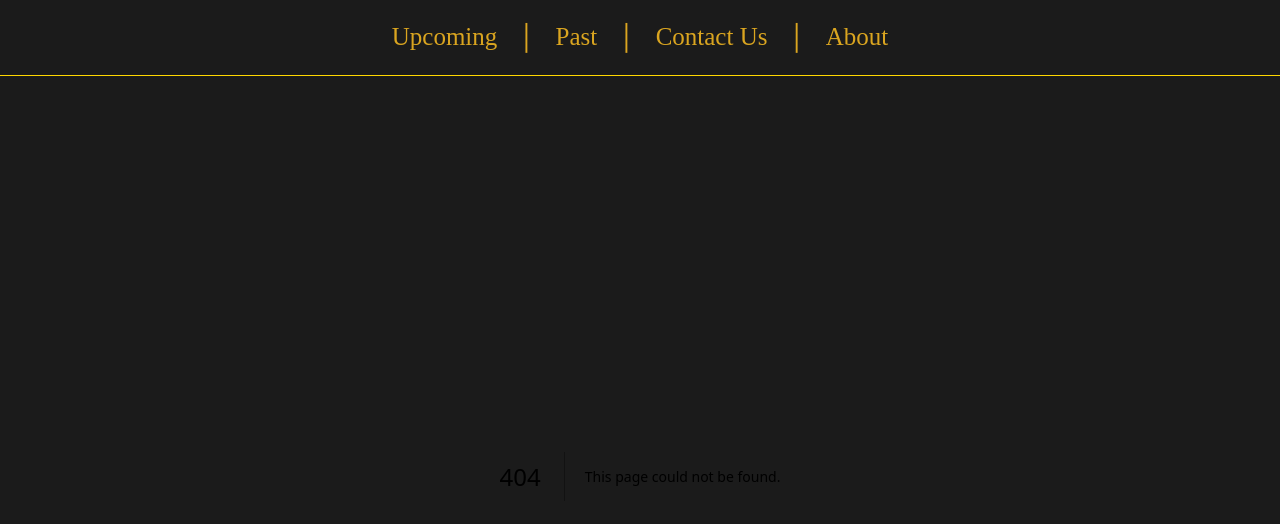
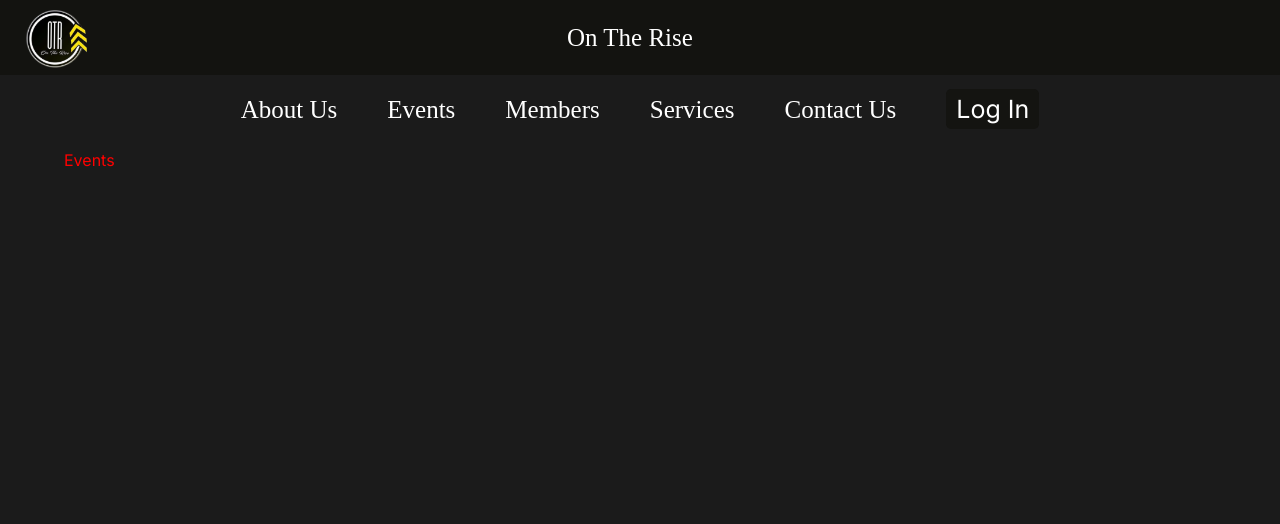
Before and after one commit to Imagine-Software-Club/PRJ-5WFU3-OnTheRiseWebsite, a Next.js app: page /events in a window 1280 px wide. Before the commit this address had no page. Shown: the top 524 px of the page. Built offline with nearby package versions, Linux system fonts and the light colour scheme.

Commit message:
updated header
almost done, just need the search icon and change of font

```diff
--- /dev/null
+++ b/app/events/page.tsx
@@ -0,0 +1,5 @@
+import { Box } from "@mui/material";
+
+export default function Home() {
+  return <Box sx={{ color: "red" }}>Events</Box>;
+}
--- /dev/null
+++ b/app/login/page.tsx
@@ -0,0 +1,5 @@
+import { Box } from "@mui/material";
+
+export default function Home() {
+  return <Box sx={{ color: "red" }}>Log In Page</Box>;
+}
--- /dev/null
+++ b/app/members/page.tsx
@@ -0,0 +1,5 @@
+import { Box } from "@mui/material";
+
+export default function Home() {
+  return <Box sx={{ color: "red" }}>Members</Box>;
+}
--- /dev/null
+++ b/app/services/page.tsx
@@ -0,0 +1,5 @@
+import { Box } from "@mui/material";
+
+export default function Home() {
+  return <Box sx={{ color: "red" }}>Services</Box>;
+}
--- a/src/components/Header/Header.tsx
+++ b/src/components/Header/Header.tsx
@@ -1,36 +1,91 @@
 import { Link, Stack } from "@mui/material";
 import React from "react";
+import Image from "next/image";
+import OnTheRiseLogo from "public/images/OnTheRiseLogo.png";
+import SearchIcon from "public/images/Search_Icon.jpg";
 import { map as _map } from "lodash";
 
 const headerLink = [
   {
-    href: "/upcoming",
-    text: "Upcoming",
+    href: "/about",
+    text: "About Us",
   },
   {
-    href: "/past",
-    text: "Past",
+    href: "/events",
+    text: "Events",
+  },
+  {
+    href: "/members",
+    text: "Members",
+  },
+  {
+    href: "/services",
+    text: "Services",
   },
   {
     href: "/contact-us",
     text: "Contact Us",
   },
   {
-    href: "/about",
-    text: "About",
+    href: "/login",
+    text: "Log In",
   },
 ];
 
 export const Header = () => {
   return (
+    <>
+      <Stack
+        sx={{
+          background: "#131310",
+          height: ["50px", "65px", "75px"],
+          position: "sticky",
+          justifyContent: "space-between",
+          alignItems: "center",
+          flexDirection: "row",
+          zIndex: "1000",
+          top: "0",
+        }}
+      >
+        <div
+          style={{
+            display: "flex",
+            alignItems: "center",
+          }}
+        >
+          <Image
+            src={OnTheRiseLogo}
+            alt=""
+            style={{
+              width: "73px",
+              height: "73px",
+              objectFit: "fill",
+              margin: "20px",
+            }}
+          />
+          <div
+            style={{
+              color: "#FFFFFF",
+              fontSize: "25px",
+              fontFamily: "Allison",
+              display: "flex",
+              position:"relative",
+              alignItems: "center",
+              justifyContent: "center",
+              left: "190%",
+            }}
+          >
+            On The Rise
+          </div>
+        </div>
+      </Stack>
       <Stack
         sx={{
           background: "#1B1B1B",
           height: ["50px", "65px", "75px"],
-        borderBottom: "1px solid gold",
           position: "sticky",
-        justifyContent: "center", // Center horizontally
-        alignItems: "center", // Center vertically
+          justifyContent: "center",
+          alignItems: "center",
           flexDirection: "row",
           zIndex: "1000",
           top: "0",
@@ -45,27 +100,47 @@ export const Header = () => {
         >
           {_map(headerLink, (linkInfo, index) => (
             <>
+              {linkInfo.href === "/login" ? (
+                <Link
+                  href={linkInfo.href}
+                  sx={{
+                    mx: ["5px", "25px"],
+                    marginTop: "-7px",
+                    textDecoration: "none",
+                    ":hover": {
+                      textDecoration: "none",
+                    },
+                    backgroundColor: "rgba(19, 19, 16, 0.9)",
+                    borderRadius: "5px",
+                    padding: "5px 10px",
+                    color: "#FFFFFF",
+                  }}
+                >
+                  <span>{linkInfo.text}</span>
+                </Link>
+              ) : (
                 <Link
                   href={linkInfo.href}
                   sx={{
                     mx: ["5px", "25px"],
                     textDecoration: "none",
-                color: "#DAA520",
+                    color: "#FFFFFF",
                     transition: "color 0.3s ease, transform 0.5s ease",
-                fontFamily: "Lobster",
+                    fontFamily: "Advent Pro",
                     ":hover": {
                       color: "#FFD700",
                       transform: "scale(1.4)",
                     },
-              }}
-            >
+                }}>
                   {linkInfo.text}
                 </Link>
-            {index !== headerLink.length - 1 && "|"}
+              )}
+              {index !== headerLink.length - 1}
             </>
           ))}
         </Stack>
       </Stack>
+    </>
   );
 };
 
--- a/src/content/HomePageContent.tsx
+++ b/src/content/HomePageContent.tsx
@@ -1,5 +1,6 @@
 import { Box, Stack, Typography } from "@mui/material";
 import OnTheRiseLogo from "../../public/images/OnTheRiseLogo.png";
+import SearchIcon from "../../public/images/Search_Icon.jpg";
 import Image from "next/image";
 import ExecutiveBoard from "../components/ExecutiveBoard";
 import OurMission from "../components/OurMission";
```
Also changed, not shown: public/images/Search_Icon.png (added). Lines whose indentation alone changed are shown as unchanged.
